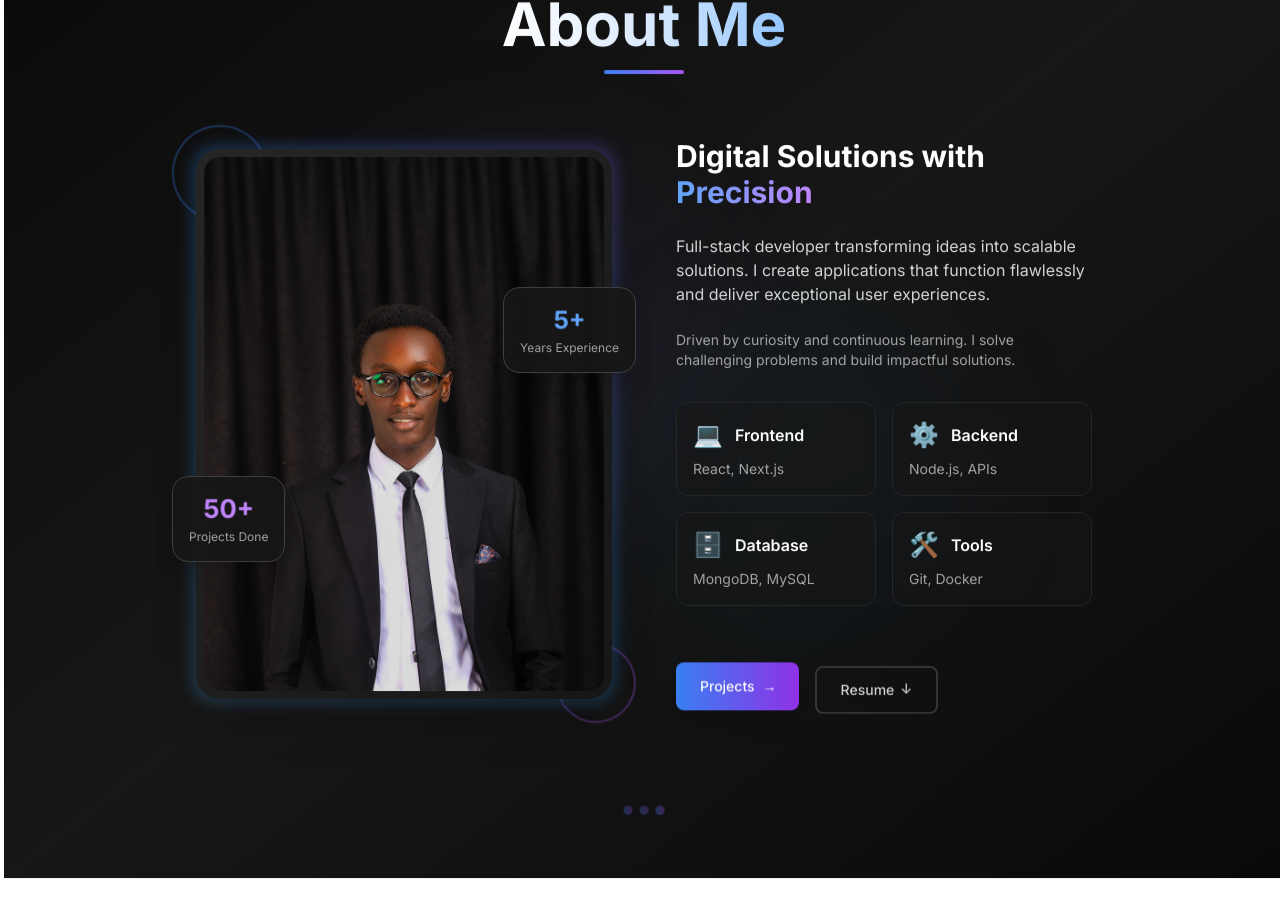
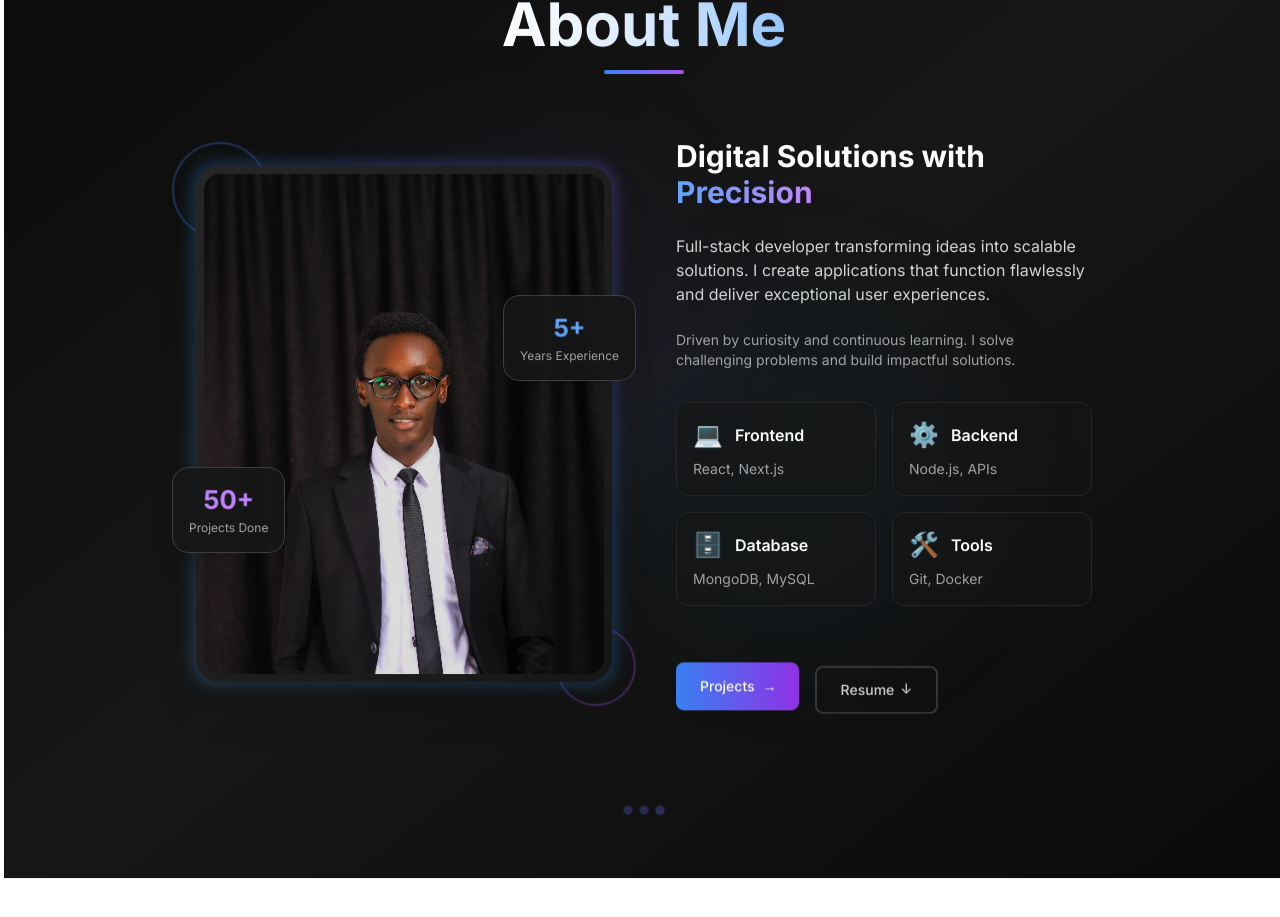
Before and after one commit to Kevin-murithi/Portfolio, a React (Vite) app: page / in a window 1280 px wide. Shown: the part 998-1915 px from the top of the page. Built offline with nearby package versions, Linux system fonts and the light colour scheme; no server answers.

Commit message:
Slight W and H changes on the profile pic

```diff
--- a/src/components/About.jsx
+++ b/src/components/About.jsx
@@ -155,7 +155,7 @@ const About = () => {
 
             {/* Main Image Container */}
             <motion.div
-              className="relative group max-w-md md:max-w-lg lg:max-w-xl"
+              className="relative group max-w-md md:max-w-lg lg:max-w-md xl:max-w-lg"
               whileHover={{ scale: 1.02 }}
               transition={{ duration: 0.3 }}
             >
@@ -173,14 +173,15 @@ const About = () => {
               />
 
               {/* Image */}
-              <div className="relative bg-gradient-to-br from-neutral-800 to-neutral-900 rounded-2xl md:rounded-3xl p-1.5 md:p-2 shadow-2xl overflow-hidden h-[450px] md:h-[500px] lg:h-[550px]">
+              <div className="relative bg-gradient-to-br from-neutral-800 to-neutral-900 rounded-2xl md:rounded-3xl p-1.5 md:p-2 shadow-2xl overflow-hidden">
                 <motion.img
                   src={profilePic}
                   alt="Kevin Murithi - Full Stack Developer"
                   className="w-full h-full object-cover rounded-xl md:rounded-2xl"
                   style={{
                     imageRendering: 'high-quality',
-                    objectPosition: 'center'
+                    minHeight: '500px',
+                    maxHeight: '600px'
                   }}
                   loading="eager"
                   whileHover={{ scale: 1.05 }}
```
